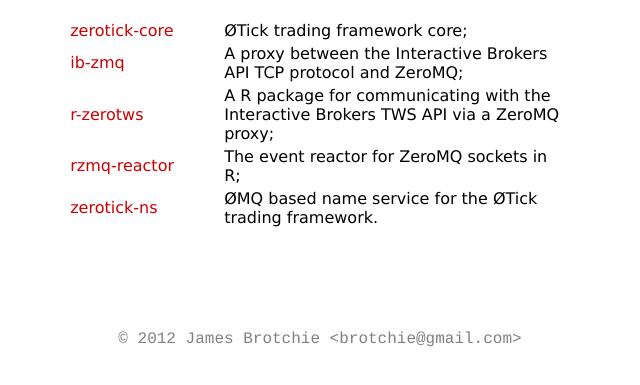
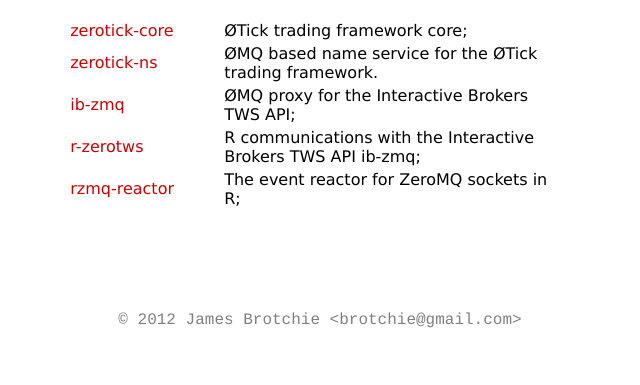
Before and after one commit to brotchie/zerotick-core, a plain HTML site: page index.html in a window 1280 px wide. Shown: the part 283-668 px from the top of the page, without its empty margins (320-960 px from the left). Drawn offline with Linux system fonts and the light colour scheme.

Commit message:
Update index.html

```diff
--- a/index.html
+++ b/index.html
@@ -22,16 +22,16 @@
                 <td style="width: 150px;"><a href="https://github.com/brotchie/zerotick-core">zerotick-core</a></td><td>ØTick trading framework core;</td>
             </tr>
             <tr>
-            <td><a href="https://github.com/brotchie/ib-zmq">ib-zmq</a></td><td>A proxy between the Interactive Brokers API TCP protocol and ZeroMQ;</td>
+                <td><a href="https://github.com/brotchie/zerotick-ns">zerotick-ns</a></td><td>ØMQ based name service for the ØTick trading framework.</td>
             </tr>
             <tr>
-                <td><a href="https://github.com/brotchie/r-zerotws">r-zerotws</a></td><td>A R package for communicating with the Interactive Brokers TWS API via a ZeroMQ proxy;</td>
+                <td><a href="https://github.com/brotchie/ib-zmq">ib-zmq</a></td><td>ØMQ proxy for the Interactive Brokers TWS API;</td>
+            </tr>
+            <tr>
+                <td><a href="https://github.com/brotchie/r-zerotws">r-zerotws</a></td><td>R communications with the Interactive Brokers TWS API ib-zmq;</td>
             </tr>
            <tr>
                 <td><a href="https://github.com/brotchie/rzmq-reactor">rzmq-reactor</a></td><td>The event reactor for ZeroMQ sockets in R;</td>
-            </tr>
-            <tr>
-                <td><a href="https://github.com/brotchie/zerotick-ns">zerotick-ns</a></td><td>ØMQ based name service for the ØTick trading framework.</td>
             </tr>
         </ul>
         </table>
```
